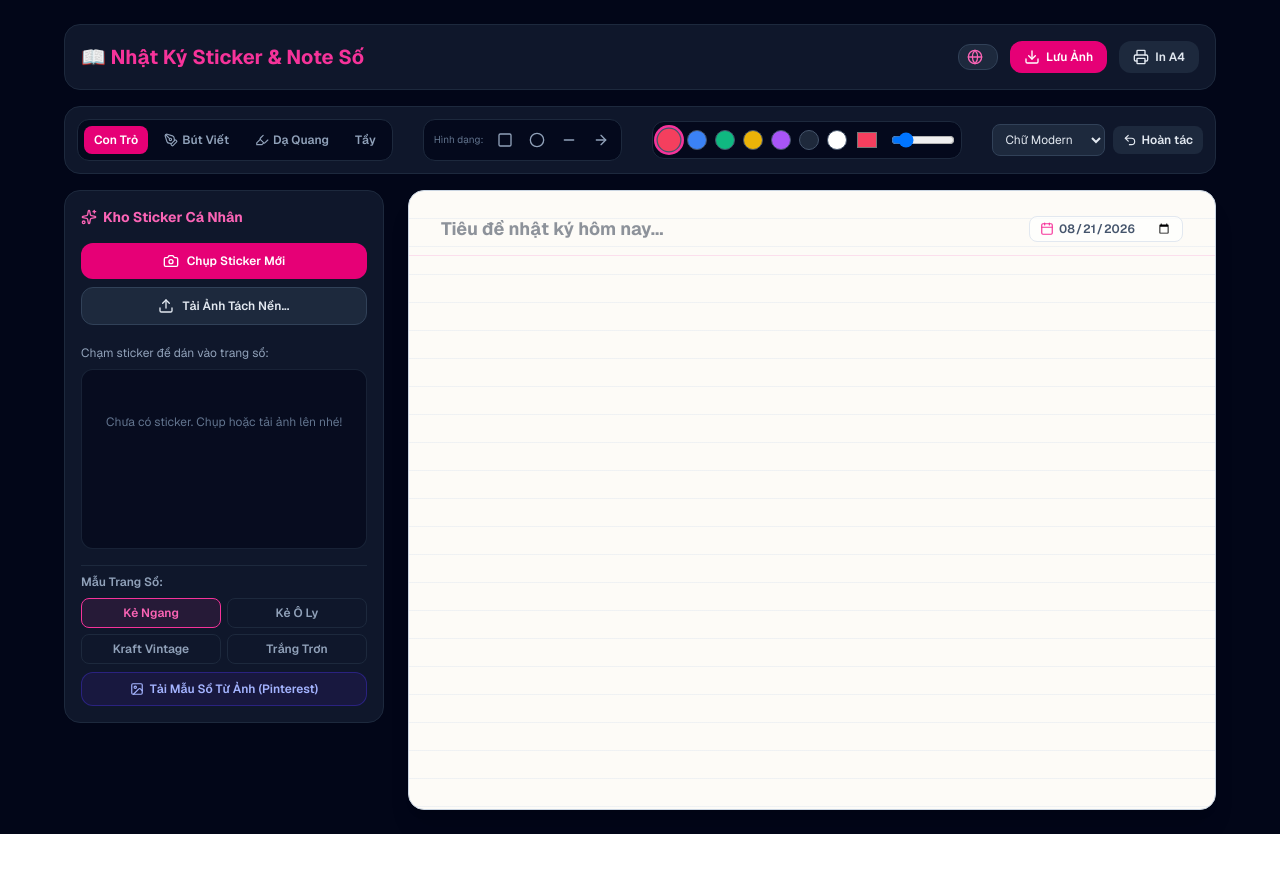
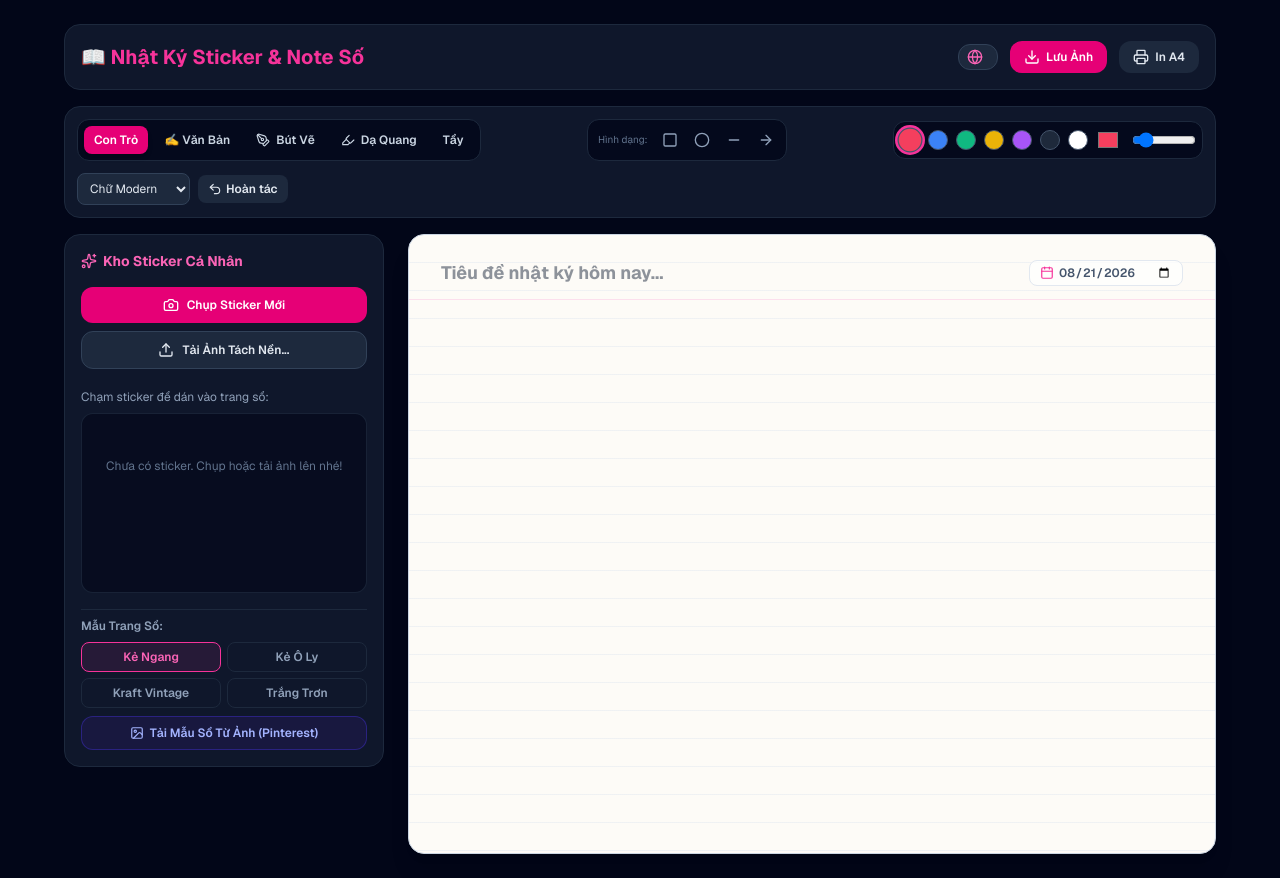
Before and after one commit to dothihongk6-prog/snap-sticker-app, a Next.js app: page / in a window 1280 px wide. Before the commit the page ends 834 px from the top, so only its background shows below. Built offline with nearby package versions, Linux system fonts and the light colour scheme.

Commit message:
đã thay đổi

```diff
--- a/app/page.tsx
+++ b/app/page.tsx
@@ -55,16 +55,17 @@ export default function DigitalJournalApp() {
   const [textNotes, setTextNotes] = useState<TextNote[]>([]);
 
   // BÚT VẼ, HÌNH DẠNG & MÀU SẮC (PAINT STYLE)
-  const [activeTool, setActiveTool] = useState<"select" | "pen" | "highlighter" | "eraser" | "shape">("select");
+  const [activeTool, setActiveTool] = useState<"select" | "text" | "pen" | "highlighter" | "eraser" | "shape">("select");
   const [selectedShape, setSelectedShape] = useState<"line" | "arrow" | "rect" | "circle" | "star" | "bubble">("rect");
   const [brushColor, setBrushColor] = useState("#f43f5e");
   const [brushSize, setBrushSize] = useState(3);
   const [isDrawing, setIsDrawing] = useState(false);
   const [drawHistory, setDrawHistory] = useState<ImageData[]>([]);
   const [startPos, setStartPos] = useState<{ x: number; y: number } | null>(null);
-// Hàm click vào trang sổ để tạo Text Box tự do
+
+// Hàm click vào trang sổ để tạo Text Box (Chỉ chạy khi chọn công cụ "text")
   const handleJournalClick = (e: React.MouseEvent<HTMLDivElement>) => {
-    if (activeTool !== "select") return;
+    if (activeTool !== "text") return; // <- CHỈ TẠO KHI CHỌN NÚT VĂN BẢN (T)
 
     const rect = e.currentTarget.getBoundingClientRect();
     const x = e.clientX - rect.left;
@@ -454,16 +455,50 @@ export default function DigitalJournalApp() {
 
         {/* NHÓM BÚT VẼ & CHỌN DỤNG CỤ */}
       <div className="flex items-center gap-1.5 bg-slate-950/80 p-1.5 rounded-xl border border-slate-800">
-          <button onClick={() => setActiveTool("select")} className={`px-2.5 py-1.5 rounded-lg font-semibold flex items-center gap-1 ${activeTool === "select" ? "bg-pink-600 text-white" : "text-slate-400 hover:bg-slate-800"}`}>
+        <button
+          onClick={() => setActiveTool("select")}
+          className={`px-2.5 py-1.5 rounded-lg font-semibold text-xs flex items-center gap-1.5 transition-all ${
+            activeTool === "select" ? "bg-pink-600 text-white shadow-md" : "text-slate-300 hover:text-white"
+          }`}
+        >
           Con Trỏ
         </button>
-          <button onClick={() => setActiveTool("pen")} className={`px-2.5 py-1.5 rounded-lg font-semibold flex items-center gap-1 ${activeTool === "pen" ? "bg-pink-600 text-white" : "text-slate-400 hover:bg-slate-800"}`}>
-            <PenTool className="w-3.5 h-3.5" /> Bút Viết
+
+        {/* THÊM NÚT VĂN BẢN MỚI TẠI ĐÂY */}
+        <button
+          onClick={() => setActiveTool("text")}
+          className={`px-2.5 py-1.5 rounded-lg font-semibold text-xs flex items-center gap-1.5 transition-all ${
+            activeTool === "text" ? "bg-pink-600 text-white shadow-md" : "text-slate-300 hover:text-white"
+          }`}
+        >
+          ✍️ Văn Bản
         </button>
-          <button onClick={() => setActiveTool("highlighter")} className={`px-2.5 py-1.5 rounded-lg font-semibold flex items-center gap-1 ${activeTool === "highlighter" ? "bg-amber-400 text-slate-900 font-bold" : "text-slate-400 hover:bg-slate-800"}`}>
+
+        {/* ĐỔI BÚT VIẾT THÀNH BÚT VẼ */}
+        <button
+          onClick={() => setActiveTool("pen")}
+          className={`px-2.5 py-1.5 rounded-lg font-semibold text-xs flex items-center gap-1.5 transition-all ${
+            activeTool === "pen" ? "bg-pink-600 text-white shadow-md" : "text-slate-300 hover:text-white"
+          }`}
+        >
+          <PenTool className="w-3.5 h-3.5" /> Bút Vẽ
+        </button>
+
+        <button
+          onClick={() => setActiveTool("highlighter")}
+          className={`px-2.5 py-1.5 rounded-lg font-semibold text-xs flex items-center gap-1.5 transition-all ${
+            activeTool === "highlighter" ? "bg-pink-600 text-white shadow-md" : "text-slate-300 hover:text-white"
+          }`}
+        >
           <Highlighter className="w-3.5 h-3.5" /> Dạ Quang
         </button>
-          <button onClick={() => setActiveTool("eraser")} className={`px-2.5 py-1.5 rounded-lg font-semibold flex items-center gap-1 ${activeTool === "eraser" ? "bg-red-500 text-white" : "text-slate-400 hover:bg-slate-800"}`}>
+
+        <button
+          onClick={() => setActiveTool("eraser")}
+          className={`px-2.5 py-1.5 rounded-lg font-semibold text-xs flex items-center gap-1.5 transition-all ${
+            activeTool === "eraser" ? "bg-pink-600 text-white shadow-md" : "text-slate-300 hover:text-white"
+          }`}
+        >
           Tẩy
         </button>
       </div>
```
Lines whose indentation alone changed are shown as unchanged.
